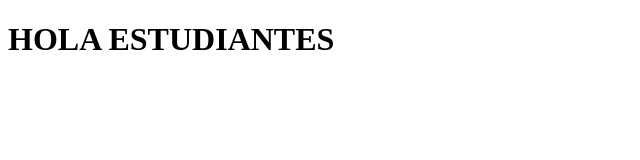
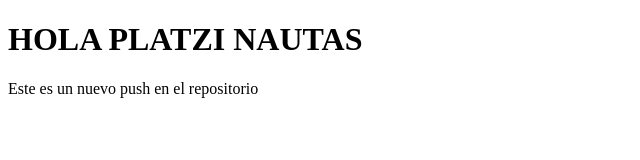
Before and after one commit to dimatori/proyectoDemoCursoPrework, a plain HTML site: page index.html in a window 1280 px wide. Shown: the whole page, without its empty margins (0-640 px from the left). Drawn offline with Linux system fonts and the light colour scheme.

Commit message:
second commit

```diff
--- a/index.html
+++ b/index.html
@@ -7,6 +7,7 @@
     <title>Hola mundo</title>
 </head>
 <body>
-    <H1> HOLA ESTUDIANTES</H1>
+    <H1> HOLA PLATZI NAUTAS</H1>
+<p> Este es un nuevo push en el repositorio</P>
 </body>
 </html>
```
